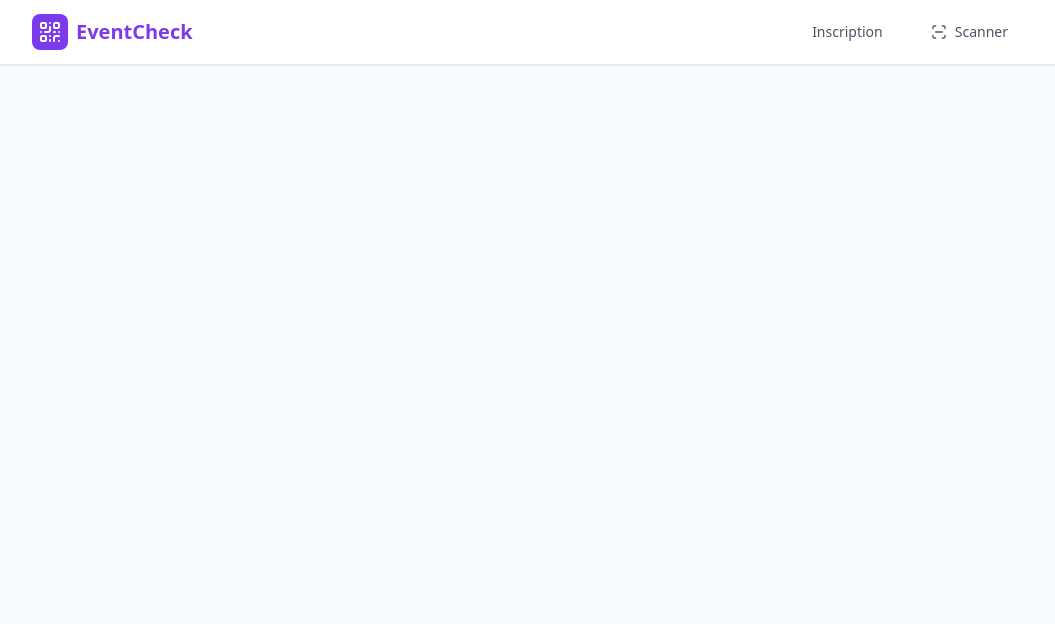
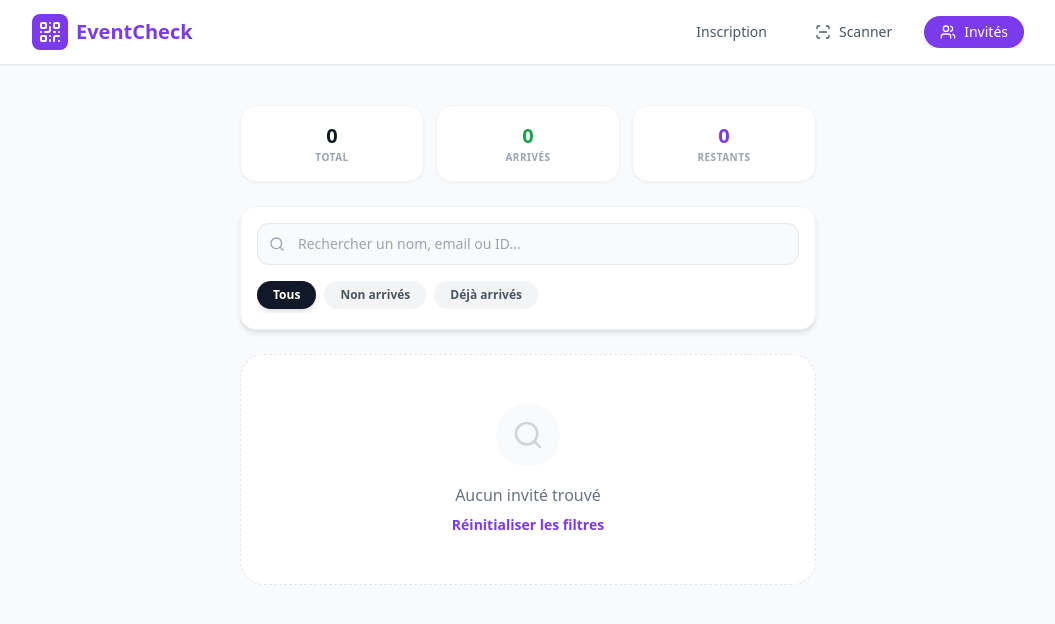
Before and after one commit to Ninja-CMR/Event-Check, a Vue app: page /guests in a window 1280 px wide. Shown: the top 624 px of the page, without its empty margins (112-1167 px from the left). Built offline with nearby package versions, Linux system fonts and the light colour scheme.

Commit message:
add guestList

```diff
--- a/src/App.vue
+++ b/src/App.vue
@@ -1,6 +1,6 @@
 <script setup>
 import { RouterView, useRouter } from 'vue-router'
-import { QrCode, ScanLine } from 'lucide-vue-next'
+import { QrCode, ScanLine, Users } from 'lucide-vue-next'
 
 const router = useRouter()
 </script>
@@ -17,21 +17,29 @@ const router = useRouter()
           <span class="hidden sm:inline">EventCheck</span>
         </div>
 
-        <nav class="flex gap-4">
+        <nav class="flex gap-2 sm:gap-4 overflow-x-auto">
           <button
             @click="router.push('/')"
-            class="px-4 py-2 rounded-full text-sm font-medium transition-all"
+            class="px-3 sm:px-4 py-1.5 rounded-full text-xs sm:text-sm font-medium transition-all whitespace-nowrap"
             :class="$route.name === 'register' ? 'bg-primary-600 text-white shadow-md' : 'text-gray-600 hover:bg-gray-100'"
           >
             Inscription
           </button>
           <button
             @click="router.push('/scanner')"
-            class="px-4 py-2 rounded-full text-sm font-medium transition-all flex items-center gap-2"
+            class="px-3 sm:px-4 py-1.5 rounded-full text-xs sm:text-sm font-medium transition-all flex items-center gap-1.5 sm:gap-2 whitespace-nowrap"
             :class="$route.name === 'scanner' ? 'bg-primary-600 text-white shadow-md' : 'text-gray-600 hover:bg-gray-100'"
           >
-            <ScanLine class="w-4 h-4" />
+            <ScanLine class="w-3.5 h-3.5 sm:w-4 sm:h-4" />
             Scanner
+          </button>
+          <button
+            @click="router.push('/guests')"
+            class="px-3 sm:px-4 py-1.5 rounded-full text-xs sm:text-sm font-medium transition-all flex items-center gap-1.5 sm:gap-2 whitespace-nowrap"
+            :class="$route.name === 'guests' ? 'bg-primary-600 text-white shadow-md' : 'text-gray-600 hover:bg-gray-100'"
+          >
+            <Users class="w-3.5 h-3.5 sm:w-4 sm:h-4" />
+            Invités
           </button>
         </nav>
       </div>
--- a/src/router/index.js
+++ b/src/router/index.js
@@ -1,6 +1,7 @@
 import { createRouter, createWebHistory } from 'vue-router'
 import RegisterView from '../views/RegisterView.vue'
 import ScannerView from '../views/ScannerView.vue'
+import GuestListView from '../views/GuestListView.vue'
 
 const routes = [
     {
@@ -12,6 +13,11 @@ const routes = [
         path: '/scanner',
         name: 'scanner',
         component: ScannerView
+    },
+    {
+        path: '/guests',
+        name: 'guests',
+        component: GuestListView
     }
 ]
 
--- /dev/null
+++ b/src/views/GuestListView.vue
@@ -0,0 +1,171 @@
+<script setup>
+import { ref, computed } from 'vue'
+import { useGuestStore } from '@/stores/guestStore'
+import { Search, UserCheck, UserPlus, Filter, X, ChevronRight, Mail, Calendar } from 'lucide-vue-next'
+
+const guestStore = useGuestStore()
+const searchQuery = ref('')
+const filterStatus = ref('all') // 'all', 'registered', 'scanned'
+
+const filteredGuests = computed(() => {
+  return guestStore.guests.filter(guest => {
+    const matchesSearch =
+      guest.firstName.toLowerCase().includes(searchQuery.value.toLowerCase()) ||
+      guest.lastName.toLowerCase().includes(searchQuery.value.toLowerCase()) ||
+      guest.email.toLowerCase().includes(searchQuery.value.toLowerCase()) ||
+      guest.id.substring(0, 8).toLowerCase().includes(searchQuery.value.toLowerCase())
+
+    const matchesFilter =
+      filterStatus.value === 'all' ||
+      (filterStatus.value === 'registered' && !guest.scanned) ||
+      (filterStatus.value === 'scanned' && guest.scanned)
+
+    return matchesSearch && matchesFilter
+  }).sort((a, b) => new Date(b.registeredAt) - new Date(a.registeredAt))
+})
+
+const stats = computed(() => ({
+  total: guestStore.guests.length,
+  scanned: guestStore.guests.filter(g => g.scanned).length,
+  remaining: guestStore.guests.filter(g => !g.scanned).length
+}))
+
+const clearSearch = () => {
+  searchQuery.value = ''
+}
+</script>
+
+<template>
+  <div class="py-6 space-y-6">
+    <!-- Header with Stats -->
+    <div class="grid grid-cols-3 gap-3">
+      <div class="bg-white p-4 rounded-2xl shadow-sm border border-gray-100 text-center">
+        <div class="text-xl font-bold text-gray-900">{{ stats.total }}</div>
+        <div class="text-[10px] text-gray-400 font-bold uppercase tracking-wider">Total</div>
+      </div>
+      <div class="bg-white p-4 rounded-2xl shadow-sm border border-gray-100 text-center">
+        <div class="text-xl font-bold text-green-600">{{ stats.scanned }}</div>
+        <div class="text-[10px] text-gray-400 font-bold uppercase tracking-wider">Arrivés</div>
+      </div>
+      <div class="bg-white p-4 rounded-2xl shadow-sm border border-gray-100 text-center">
+        <div class="text-xl font-bold text-primary-600">{{ stats.remaining }}</div>
+        <div class="text-[10px] text-gray-400 font-bold uppercase tracking-wider">Restants</div>
+      </div>
+    </div>
+
+    <!-- Search and Filters -->
+    <div class="bg-white p-4 rounded-2xl shadow-md border border-gray-100 space-y-4">
+      <div class="relative">
+        <Search class="absolute left-3 top-1/2 -translate-y-1/2 w-4 h-4 text-gray-400" />
+        <input
+          v-model="searchQuery"
+          type="text"
+          placeholder="Rechercher un nom, email ou ID..."
+          class="w-full pl-10 pr-10 py-2.5 bg-gray-50 border border-gray-200 rounded-xl focus:ring-2 focus:ring-primary-500 outline-none text-sm transition-all"
+        />
+        <button
+          v-if="searchQuery"
+          @click="clearSearch"
+          class="absolute right-3 top-1/2 -translate-y-1/2 p-1 hover:bg-gray-200 rounded-full transition-colors"
+        >
+          <X class="w-3 h-3 text-gray-500" />
+        </button>
+      </div>
+
+      <div class="flex gap-2 overflow-x-auto pb-1 scrollbar-hide">
+        <button
+          @click="filterStatus = 'all'"
+          class="px-4 py-1.5 rounded-full text-xs font-bold transition-all whitespace-nowrap"
+          :class="filterStatus === 'all' ? 'bg-gray-900 text-white shadow-md' : 'bg-gray-100 text-gray-600 hover:bg-gray-200'"
+        >
+          Tous
+        </button>
+        <button
+          @click="filterStatus = 'registered'"
+          class="px-4 py-1.5 rounded-full text-xs font-bold transition-all whitespace-nowrap"
+          :class="filterStatus === 'registered' ? 'bg-primary-600 text-white shadow-md' : 'bg-gray-100 text-gray-600 hover:bg-gray-200'"
+        >
+          Non arrivés
+        </button>
+        <button
+          @click="filterStatus = 'scanned'"
+          class="px-4 py-1.5 rounded-full text-xs font-bold transition-all whitespace-nowrap"
+          :class="filterStatus === 'scanned' ? 'bg-green-600 text-white shadow-md' : 'bg-gray-100 text-gray-600 hover:bg-gray-200'"
+        >
+          Déjà arrivés
+        </button>
+      </div>
+    </div>
+
+    <!-- Guest List -->
+    <div class="space-y-3">
+      <div v-if="filteredGuests.length === 0" class="py-12 text-center bg-white rounded-3xl border border-dashed border-gray-200">
+        <div class="w-16 h-16 bg-gray-50 rounded-full flex items-center justify-center mx-auto mb-4">
+          <Search class="w-8 h-8 text-gray-300" />
+        </div>
+        <p class="text-gray-500 font-medium">Aucun invité trouvé</p>
+        <button @click="clearSearch(); filterStatus = 'all';" class="mt-2 text-primary-600 text-sm font-bold hover:underline">
+          Réinitialiser les filtres
+        </button>
+      </div>
+
+      <div
+        v-for="guest in filteredGuests"
+        :key="guest.id"
+        class="bg-white p-4 rounded-2xl shadow-sm border border-gray-100 hover:shadow-md transition-all group animate-fade-in"
+      >
+        <div class="flex items-center justify-between">
+          <div class="flex items-center gap-4">
+            <div
+              class="w-12 h-12 rounded-full flex items-center justify-center font-bold text-lg"
+              :class="guest.scanned ? 'bg-green-100 text-green-600' : 'bg-primary-100 text-primary-600'"
+            >
+              {{ guest.firstName[0] }}{{ guest.lastName[0] }}
+            </div>
+            <div>
+              <div class="font-bold text-gray-900">{{ guest.firstName }} {{ guest.lastName }}</div>
+              <div class="flex items-center gap-1.5 text-xs text-gray-500">
+                <Mail class="w-3 h-3" />
+                {{ guest.email }}
+              </div>
+            </div>
+          </div>
+
+          <div class="flex flex-col items-end gap-1">
+            <div
+              class="px-2 py-0.5 rounded-full text-[10px] font-black uppercase tracking-widest"
+              :class="guest.scanned ? 'bg-green-100 text-green-700' : 'bg-primary-100 text-primary-700'"
+            >
+              {{ guest.scanned ? 'Arrivé' : 'Inscrit' }}
+            </div>
+            <div class="text-[9px] font-mono text-gray-400">ID: {{ guest.id.substring(0, 8) }}</div>
+          </div>
+        </div>
+
+        <div v-if="guest.scanned" class="mt-3 pt-3 border-t border-gray-50 flex items-center justify-between text-[11px]">
+          <div class="flex items-center gap-1.5 text-gray-500">
+            <UserCheck class="w-3.5 h-3.5 text-green-500" />
+            Vérifié à {{ new Date(guest.scannedAt).toLocaleTimeString() }}
+          </div>
+          <div class="text-gray-400">
+            {{ new Date(guest.scannedAt).toLocaleDateString() }}
+          </div>
+        </div>
+        <div v-else class="mt-3 pt-3 border-t border-gray-50 flex items-center gap-1.5 text-[11px] text-gray-400">
+          <Calendar class="w-3.5 h-3.5" />
+          Inscrit le {{ new Date(guest.registeredAt).toLocaleDateString() }}
+        </div>
+      </div>
+    </div>
+  </div>
+</template>
+
+<style scoped>
+.scrollbar-hide::-webkit-scrollbar {
+  display: none;
+}
+.scrollbar-hide {
+  -ms-overflow-style: none;
+  scrollbar-width: none;
+}
+</style>
```
